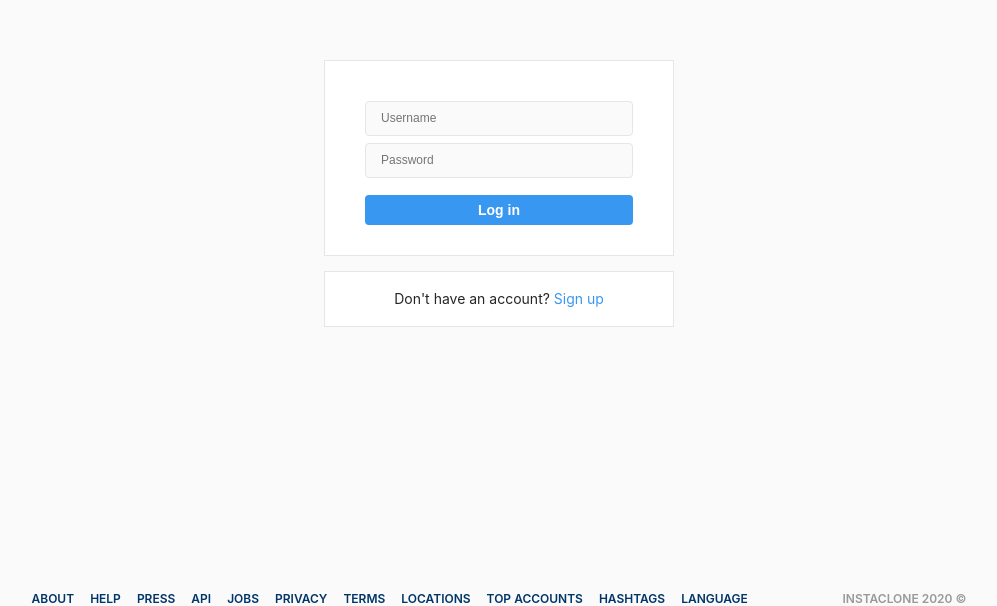
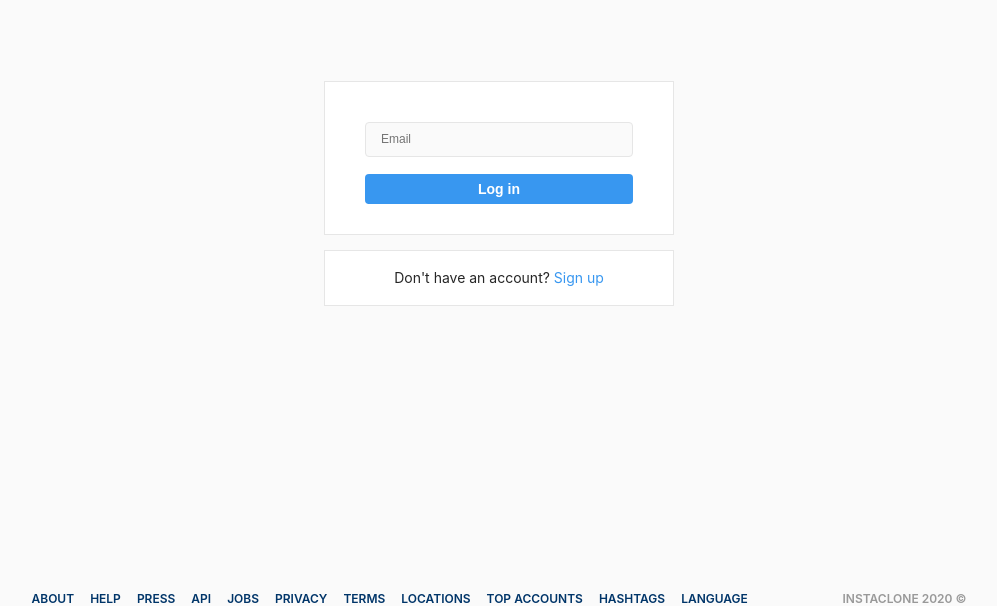
Before and after one commit to CHAESH/instaclone_frontend, a React (Create React App) app: page /#/ in a window 1280 px wide. Shown: the part 207-813 px from the top of the page, without its empty margins (141-1138 px from the left). Built offline with nearby package versions, Linux system fonts and the light colour scheme.

Commit message:
#5.4 requestSecret Mutation and Refactor

```diff
--- a/src/Apollo/Client.js
+++ b/src/Apollo/Client.js
@@ -3,22 +3,22 @@
 import { createHttpLink } from "apollo-link-http";
 import { defaults, resolvers } from "./LocalState";
 
-const link = createHttpLink({
-  uri: "http://localhost:4000/",
-});
+// const link = createHttpLink({
+//   url: "http://localhost:3000/graphql",
+// });
 
 const cache = new InMemoryCache();
 
 export default new ApolloClient({
-  link,
+  uri: "http://localhost:4000",
   cache,
   clientState: {
     defaults,
     resolvers,
   },
-  header: {
-    Authorization: `Bearer ${localStorage.getItem("token")}`,
-  },
+  // header: {
+  //   Authorization: `Bearer ${localStorage.getItem("token")}`,
+  // },
   // request: async (operation) => {
   //   // const token = localStorage.getItem("token");
   //   const token =
--- a/src/Components/Router.js
+++ b/src/Components/Router.js
@@ -1,7 +1,7 @@
 import React from "react";
 import { HashRouter as Router, Route, Switch } from "react-router-dom";
 import PropTypes from "prop-types";
-import Auth from "../Routes/Auth";
+import Auth from "../Routes/Auth/index";
 import Feed from "../Routes/Feed";
 
 const LoggedInRoutes = () => (
--- a/src/Routes/Auth.js
+++ /dev/null
@@ -1,91 +0,0 @@
-import React, { useState } from "react";
-import styled from "styled-components";
-import Input from "../Components/Input";
-import Button from "../Components/Button";
-import useInput from "../Hooks/useInput";
-
-const Wrapper = styled.div`
-  min-height: 100vh;
-  display: flex;
-  justify-content: center;
-  align-items: center;
-  flex-direction: column;
-`;
-
-const Box = styled.div`
-  ${(props) => props.theme.whiteBox}
-  border-radius: 0px;
-  width: 100%;
-  max-width: 350px;
-`;
-
-const StateChanger = styled(Box)`
-  text-align: center;
-  padding: 20px 0px;
-`;
-const Link = styled.span`
-  color: ${(props) => props.theme.blueColor};
-  cursor: pointer;
-`;
-
-const Form = styled(Box)`
-  padding: 40px;
-  padding-bottom: 30px;
-  margin-bottom: 15px;
-  form {
-    input {
-      width: 100%;
-      &:not(:last-child) {
-        margin-bottom: 7px;
-      }
-    }
-    button {
-      margin-top: 10px;
-    }
-  }
-`;
-
-export default () => {
-  const [action, setAction] = useState("logIn");
-  const username = useInput("");
-  const password = useInput("");
-  const firstName = useInput("");
-  const lastName = useInput("");
-  const email = useInput("");
-
-  return (
-    <Wrapper>
-      <Form>
-        {action === "logIn" ? (
-          <form>
-            <Input placeholder={"Username"} {...username} />
-            <Input placeholder={"Password"} {...password} type="password" />
-            <Button text={"Log in"} />
-          </form>
-        ) : (
-          <form>
-            <Input placeholder={"First name"} {...firstName} />
-            <Input placeholder={"Last name"} {...lastName} />
-            <Input placeholder={"Email"} {...email} type="email" />
-            <Input placeholder={"Username"} {...username} />
-            <Input placeholder={"Password"} {...password} type="password" />
-            <Button text={"Sign up"} />
-          </form>
-        )}
-      </Form>
-      <StateChanger>
-        {action === "logIn" ? (
-          <>
-            Don't have an account?{" "}
-            <Link onClick={() => setAction("signUp")}>Sign up</Link>
-          </>
-        ) : (
-          <>
-            Have an account?{" "}
-            <Link onClick={() => setAction("logIn")}>Log in </Link>
-          </>
-        )}
-      </StateChanger>
-    </Wrapper>
-  );
-};
--- /dev/null
+++ b/src/Routes/Auth/AuthContainer.js
@@ -0,0 +1,35 @@
+import React, { useState } from "react";
+import useInput from "../../Hooks/useInput";
+import AuthPresenter from "./AuthPresenter";
+import { useMutation } from "@apollo/react-hooks";
+import { LOG_IN } from "./AuthQueries";
+
+export default () => {
+  const [action, setAction] = useState("logIn");
+  const username = useInput("");
+  const firstName = useInput("");
+  const lastName = useInput("");
+  const email = useInput("");
+  const [requestSecret] = useMutation(LOG_IN, {
+    variables: { email: email.value },
+  });
+
+  const onLogin = (e) => {
+    e.preventDefault();
+    if (email !== "") {
+      requestSecret();
+    }
+  };
+
+  return (
+    <AuthPresenter
+      setAction={setAction}
+      action={action}
+      username={username}
+      email={email}
+      firstName={firstName}
+      lastName={lastName}
+      onLogin={onLogin}
+    />
+  );
+};
--- /dev/null
+++ b/src/Routes/Auth/AuthPresenter.js
@@ -0,0 +1,87 @@
+import React from "react";
+import styled from "styled-components";
+import Input from "../../Components/Input";
+import Button from "../../Components/Button";
+
+const Wrapper = styled.div`
+  min-height: 100vh;
+  display: flex;
+  justify-content: center;
+  align-items: center;
+  flex-direction: column;
+`;
+
+const Box = styled.div`
+  ${(props) => props.theme.whiteBox}
+  border-radius: 0px;
+  width: 100%;
+  max-width: 350px;
+`;
+
+const StateChanger = styled(Box)`
+  text-align: center;
+  padding: 20px 0px;
+`;
+const Link = styled.span`
+  color: ${(props) => props.theme.blueColor};
+  cursor: pointer;
+`;
+
+const Form = styled(Box)`
+  padding: 40px;
+  padding-bottom: 30px;
+  margin-bottom: 15px;
+  form {
+    input {
+      width: 100%;
+      &:not(:last-child) {
+        margin-bottom: 7px;
+      }
+    }
+    button {
+      margin-top: 10px;
+    }
+  }
+`;
+
+export default ({
+  action,
+  setAction,
+  username,
+  firstName,
+  lastName,
+  email,
+  onLogin,
+}) => (
+  <Wrapper>
+    <Form>
+      {action === "logIn" ? (
+        <form onSubmit={onLogin}>
+          <Input placeholder={"Email"} {...email} type="email" />
+          <Button text={"Log in"} />
+        </form>
+      ) : (
+        <form onSubmit={onLogin}>
+          <Input placeholder={"First name"} {...firstName} />
+          <Input placeholder={"Last name"} {...lastName} />
+          <Input placeholder={"Email"} {...email} type="email" />
+          <Input placeholder={"Username"} {...username} />
+          <Button text={"Sign up"} />
+        </form>
+      )}
+    </Form>
+    <StateChanger>
+      {action === "logIn" ? (
+        <>
+          Don't have an account?{" "}
+          <Link onClick={() => setAction("signUp")}>Sign up</Link>
+        </>
+      ) : (
+        <>
+          Have an account?{" "}
+          <Link onClick={() => setAction("logIn")}>Log in </Link>
+        </>
+      )}
+    </StateChanger>
+  </Wrapper>
+);
--- /dev/null
+++ b/src/Routes/Auth/AuthQueries.js
@@ -0,0 +1,7 @@
+import gql from "graphql-tag";
+
+export const LOG_IN = gql`
+  mutation requestSecret($email: String!) {
+    requestSecret(email: $email)
+  }
+`;
--- /dev/null
+++ b/src/Routes/Auth/index.js
@@ -0,0 +1,2 @@
+import AuthContainer from "./AuthContainer";
+export default AuthContainer;
```
